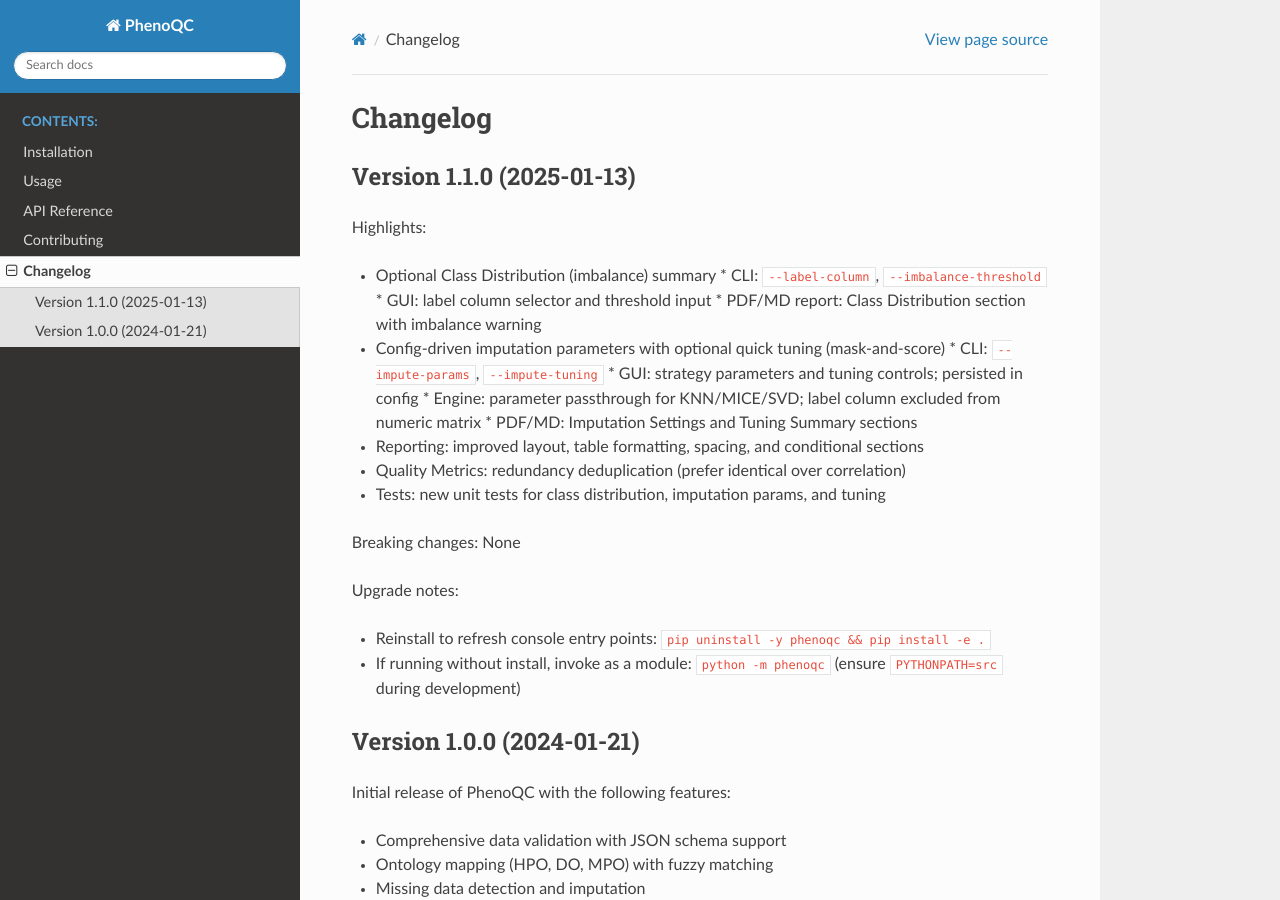
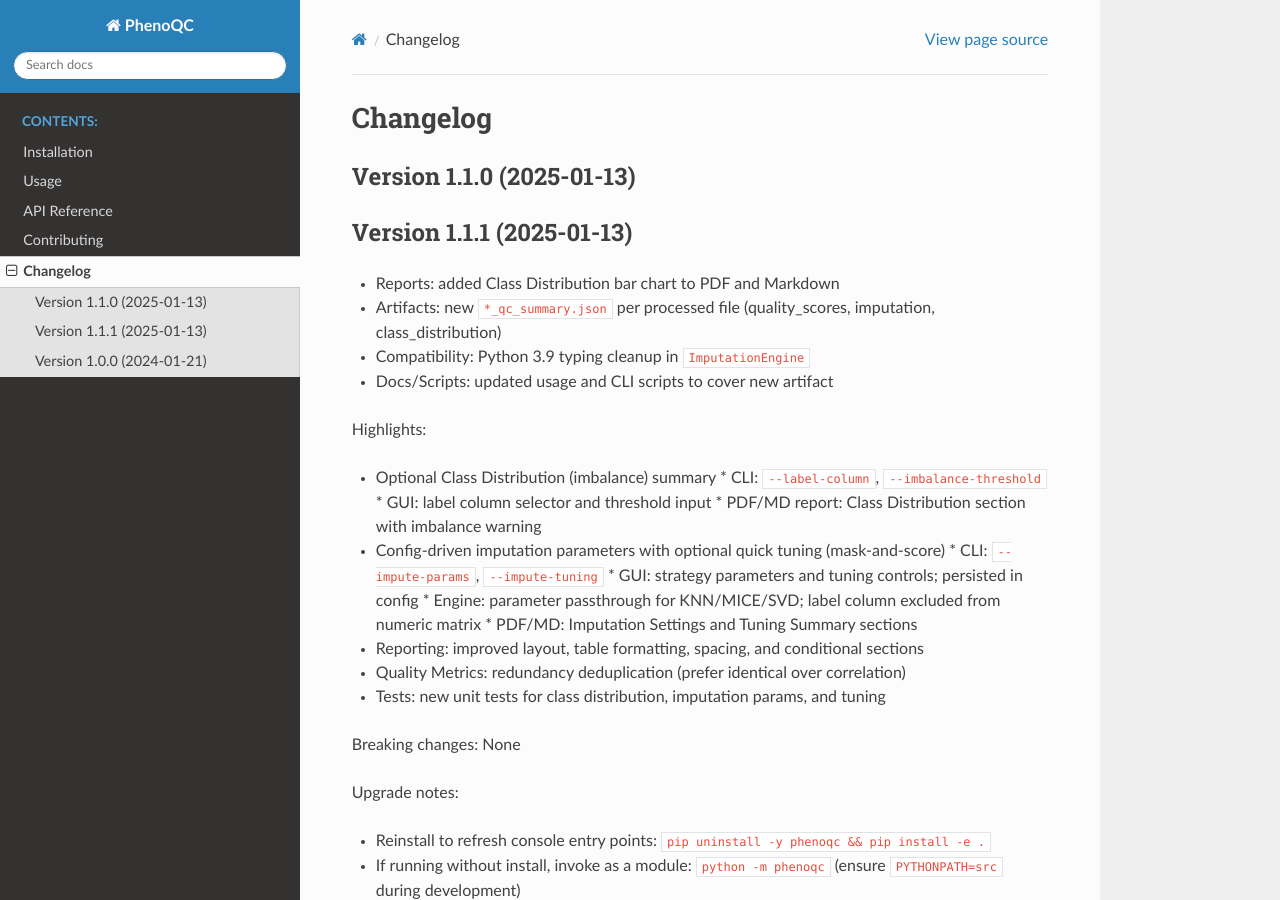
Before and after one commit to jorgeMFS/PhenoQC, a Sphinx documentation site: the page built from docs/source/changelog.rst, in a window 1280 px wide and 900 px high. Built offline with Sphinx 7.4.7 and the Read the Docs theme 3.1.0, drawn with Linux system fonts in a browser that asks for light colours.

Commit message:
chore(release): bump version to 1.1.1 and update changelogs

```diff
--- a/docs/source/changelog.rst
+++ b/docs/source/changelog.rst
@@ -3,6 +3,14 @@
 
 Version 1.1.0 (2025-01-13)
 ----------------------------------------------------
+Version 1.1.1 (2025-01-13)
+----------------------------------------------------
+
+* Reports: added Class Distribution bar chart to PDF and Markdown
+* Artifacts: new ``*_qc_summary.json`` per processed file (quality_scores, imputation, class_distribution)
+* Compatibility: Python 3.9 typing cleanup in ``ImputationEngine``
+* Docs/Scripts: updated usage and CLI scripts to cover new artifact
+
 
 Highlights:
 
--- a/pyproject.toml
+++ b/pyproject.toml
@@ -1,10 +1,10 @@
 [build-system]
-requires = ["setuptools", "wheel"]
+requires = [ "setuptools", "wheel",]
 build-backend = "setuptools.build_meta"
 
 [project]
 name = "phenoqc"
-version = "1.1.0"
+version = "1.1.1"
 requires-python = ">=3.9"
 description = "Phenotypic Data Quality Control Toolkit for Genomic Data Infrastructure (GDI)"
 readme = "README.md"
--- a/setup.py
+++ b/setup.py
@@ -2,7 +2,7 @@
 
 setup(
     name="phenoqc",
-    version="1.1.0",
+    version="1.1.1",
     packages=find_packages(where="src"),
     package_dir={"": "src"},
     install_requires=[
```
Also changed, not shown: CHANGELOG.md (+6 -0 lines).
